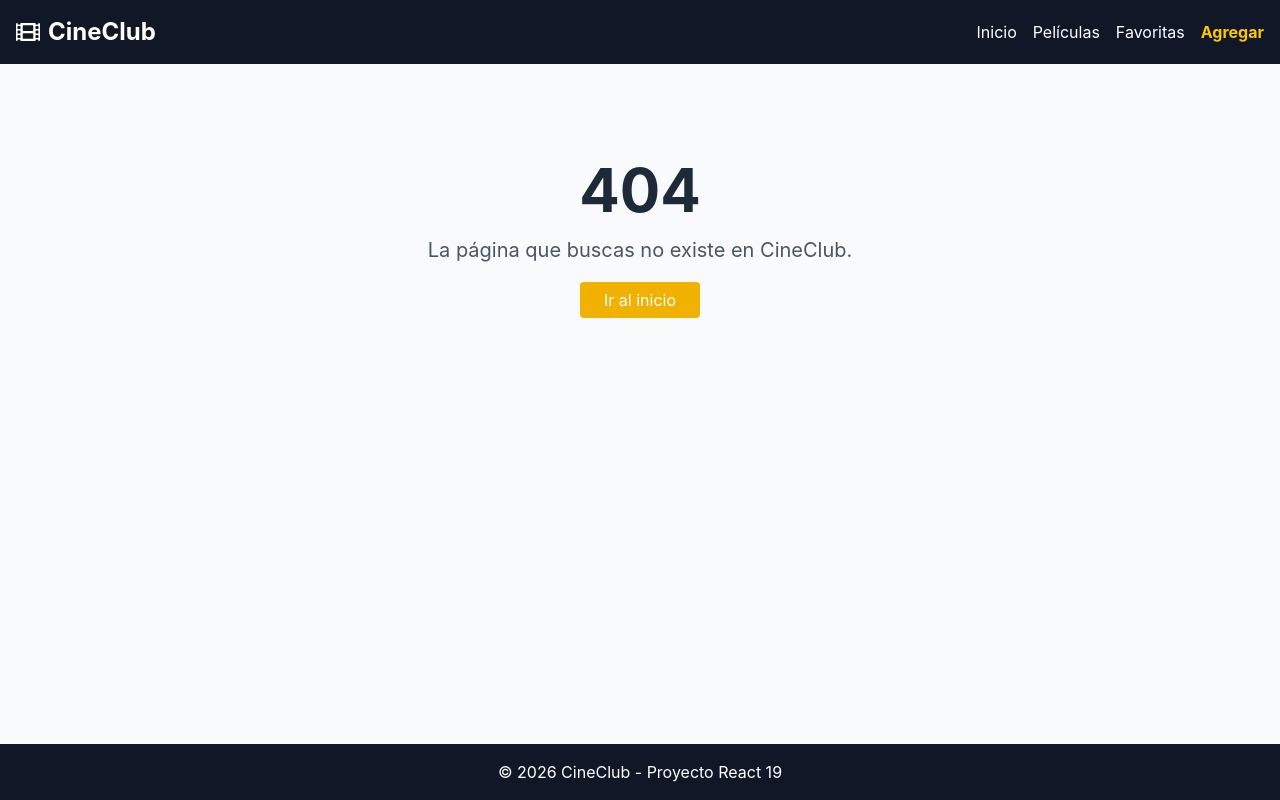
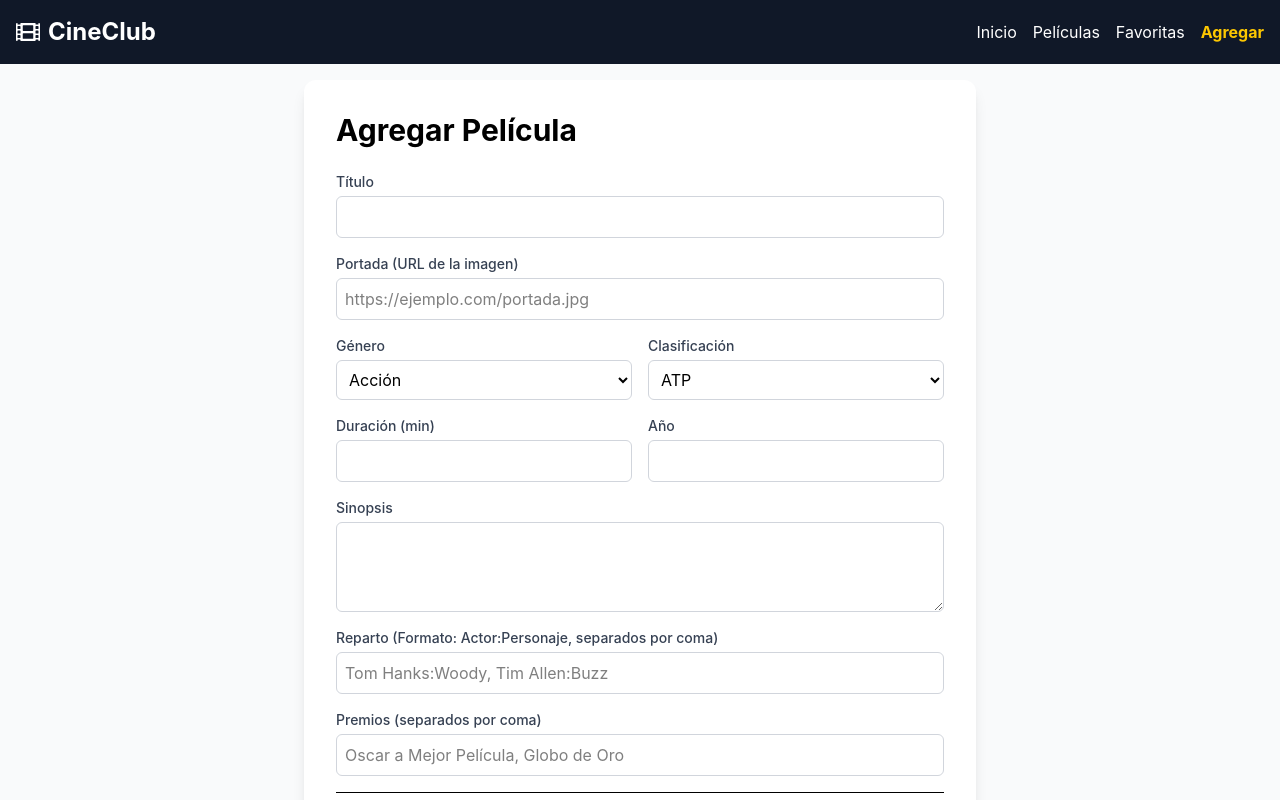
Before and after one commit to JohanAndres57/React-19-cineclub, a React (Vite) app: page /add-movie in a window 1280 px wide. Before the commit this address had no page. Shown: the top 800 px of the page. Built offline with nearby package versions, Linux system fonts and the light colour scheme.

Commit message:
agregar películas

```diff
--- a/src/main.jsx
+++ b/src/main.jsx
@@ -8,6 +8,7 @@ import './index.css'
 import Movies from './pages/Movies'
 import MovieDetail, { movieLoader } from './pages/MovieDetail'
 import ErrorPage from './pages/ErrorPage'
+import AddMovie from './pages/AddMovie'
 
 const router = createBrowserRouter([
   {
@@ -22,7 +23,8 @@ const router = createBrowserRouter([
 },
       { path: 'movies', element: <Movies /> },
       { index: true, element: <Home /> },
-      { path: '*', element: <NotFound /> }
+      { path: '*', element: <NotFound /> },
+      { path: 'add-movie', element: <AddMovie /> }
     ]
   }
 ])
--- /dev/null
+++ b/src/pages/AddMovie.jsx
@@ -0,0 +1,29 @@
+import { useNavigate } from 'react-router';
+import { createMovie } from '../services/moviesApi';
+import { toast } from 'react-toastify';
+import MovieForm from '../components/MovieForm';
+
+export default function AddMovie() {
+  const navigate = useNavigate();
+
+  const handleSubmit = async (movie) => {
+    try {
+      await createMovie({ ...movie, favorite: false, createdAt: new Date().toISOString() });
+      toast.success('Película creada con éxito');
+      navigate('/movies');
+    } catch (error) {
+      toast.error('Error al crear la película');
+    }
+  };
+
+  return (
+    <div className="max-w-2xl mx-auto bg-white p-8 rounded-xl shadow-lg">
+      <h1 className="text-3xl font-bold mb-6">Agregar Película</h1>
+      <MovieForm
+        onSubmit={handleSubmit}
+        submitText="Guardar Película"
+        submitClass="bg-yellow-500 hover:bg-yellow-600"
+      />
+    </div>
+  );
+}
```
